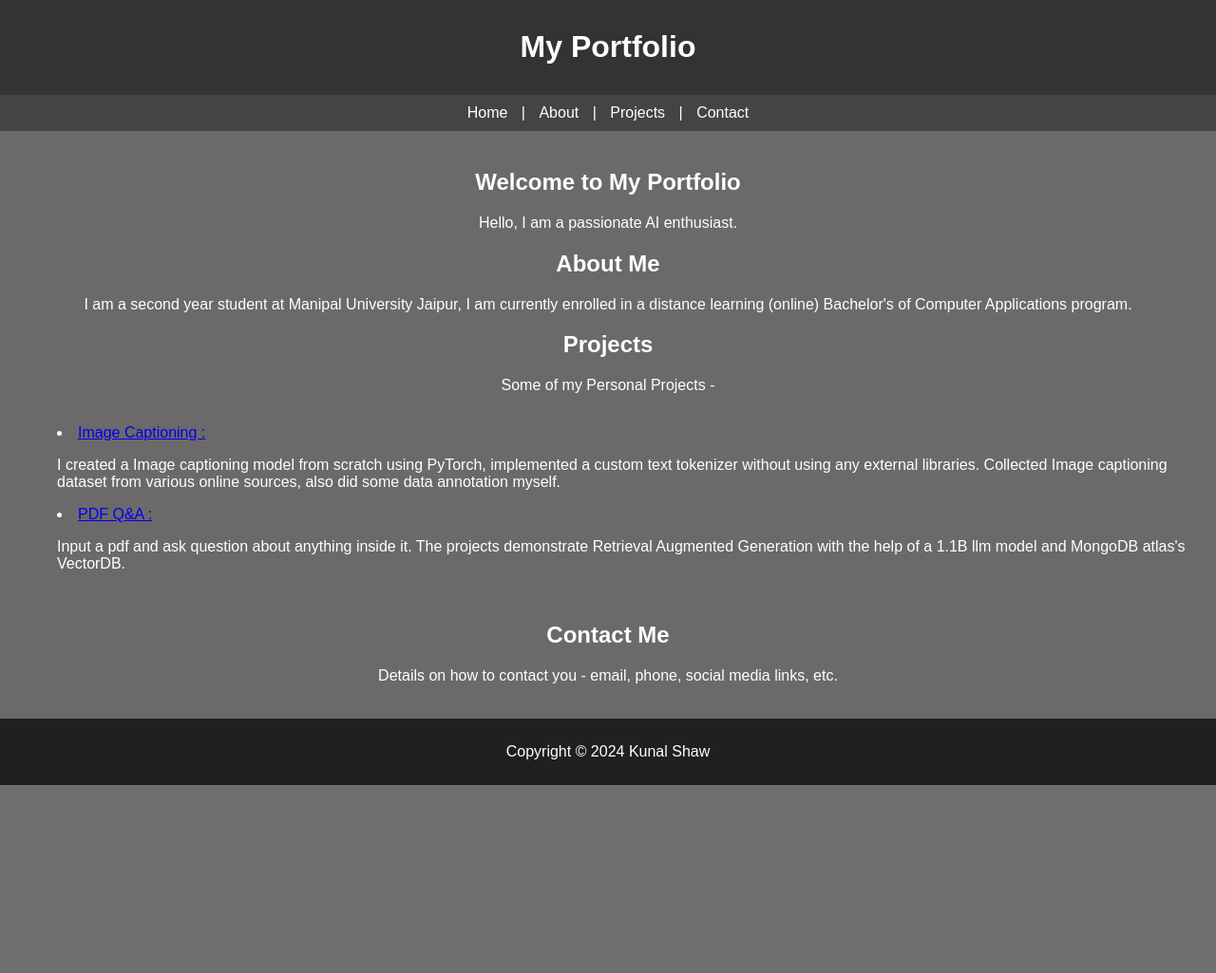
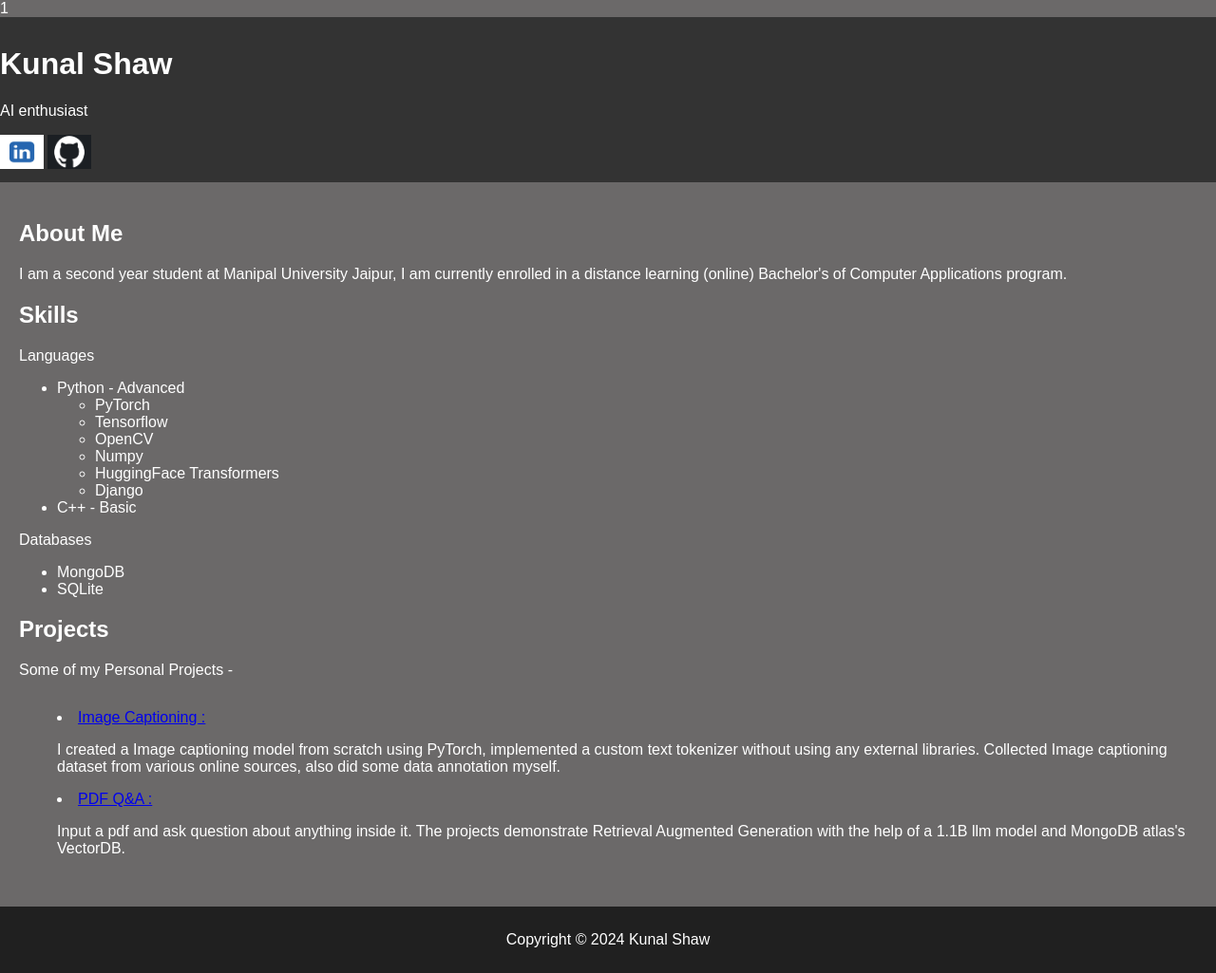
Before and after one commit to Kunal-Shaw-097/MyPortfolio, a Django app: page / in a window 1280 px wide. Shown: the whole page at 95% size. Before the commit the page ends 827 px from the top, so only its background shows below. Run offline with Django 5.2, Linux system fonts and the light colour scheme.

Commit message:
front-end changes

```diff
--- a/PDF_QNA/static/css/styles2.css
+++ b/PDF_QNA/static/css/styles2.css
@@ -22,7 +22,8 @@
 
 body{
     text-align: center;
-    background-color: black;
+    background: rgb(0,0,0);
+    background: linear-gradient(90deg, rgba(0,0,0,1) 22%, rgba(16,16,16,1) 51%, rgba(19,19,19,1) 57%, rgba(51,51,51,1) 86%);
     color : white;
     font-size: 22px;
 }
--- a/portfolio/static/css/styles.css
+++ b/portfolio/static/css/styles.css
@@ -10,18 +10,6 @@ body {
     background: #333;
     color: #fff;
     padding: 10px 0;
-    text-align: center;
-}
-.navigation {
-    background: #444;
-    color: white;
-    padding: 10px 0;
-    text-align: center;
-}
-.navigation a {
-    color: white;
-    padding: 10px;
-    text-decoration: none;
 }
 .content {
     padding: 20px;
@@ -34,7 +22,6 @@ body {
 }
 
 #home, #about, #projects, #contact{
-    text-align: center;
     list-style-position: inside
 }
 
@@ -42,3 +29,8 @@ body {
     display: inline-block;
     text-align: left;
 }
+
+.contact_icon{
+    height: 36px;
+    width: 46px;
+}
--- a/portfolio/templates/index.html
+++ b/portfolio/templates/index.html
@@ -3,37 +3,54 @@
 <html>
 <head>
     <title>My Portfolio</title>
-    <link rel="stylesheet" href="{% static 'css/styles.css' %}">
+    <link rel="shortcut icon" href="{%  static 'favicon.ico' %}">
+    <link rel="stylesheet" href="{% static 'css/styles.css' %}">1
 </head>
 <body>
 
     <div class="header">
-        <h1>My Portfolio</h1>
+        <h1>Kunal Shaw</h1>
+        <p>AI enthusiast</p>
+        <a target="_blank" href="https://www.linkedin.com/in/kunal-shaw-6711b1226/"><img  class='contact_icon' src="{% static 'linkedIn.png' %} "></a>
+        <a target="_blank" href="https://github.com/Kunal-Shaw-097"><img class='contact_icon' src="{% static 'github.png' %} "></a>
     </div>
 
-    <div class="navigation">
-        <!-- Navigation Links -->
-        <a href="#home">Home</a> |
+
+    <!-- <div class="navigation">
+        <a href="#Skills">Home</a> |
         <a href="#about">About</a> |
         <a href="#projects">Projects</a> |
-        <a href="#contact">Contact</a>
-    </div>
+    </div> -->
+    <div class="content">
 
-    <div class="content">
-        <!-- Home Section -->
-        <section id="home">
-            <h2>Welcome to My Portfolio</h2>
-            <p>Hello, I am a passionate AI enthusiast.</p>
+        <section id="about">
+            <h2>About Me</h2>
+            <p>I am a second year student at Manipal University Jaipur, I am currently enrolled in a distance learning (online) Bachelor's of Computer Applications program.</p>
         </section>
 
-        <!-- About Section -->
-        <section id="about">
-            <h2>About Me</h2>
-            <p>I am a second year student at Manipal University Jaipur, I am currently enrolled in a distance learning (online) Bachelor's of Computer Applications program.
-            </p>
+        <section id="Skills">
+            <h2>Skills</h2>
+            <p>Languages</p>
+                <ul>
+                <li>Python - Advanced
+                    <ul>
+                        <li>PyTorch</li>
+                        <li>Tensorflow</li>
+                        <li>OpenCV</li>
+                        <li>Numpy</li>
+                        <li>HuggingFace Transformers</li>
+                        <li>Django</li>
+                    </ul>
+                </li>
+                <li>C++ - Basic</li>
+                </ul>
+            <p>Databases</p>
+            <ul>
+                <li>MongoDB</li>
+                <li>SQLite</li>
+            </ul>
         </section>
 
-        <!-- Projects Section -->
         <section id="projects">
             <h2>Projects</h2>
             <p>Some of my Personal Projects -</p>
@@ -46,11 +63,6 @@
             </ul>
         </section>
 
-        <!-- Contact Section -->
-        <section id="contact">
-            <h2>Contact Me</h2>
-            <p>Details on how to contact you - email, phone, social media links, etc.</p>
-        </section>
     </div>
 
     <div class="footer">
```
Also changed, not shown: portfolio/static/favicon.ico (added), portfolio/static/linkedIn.png (added).
